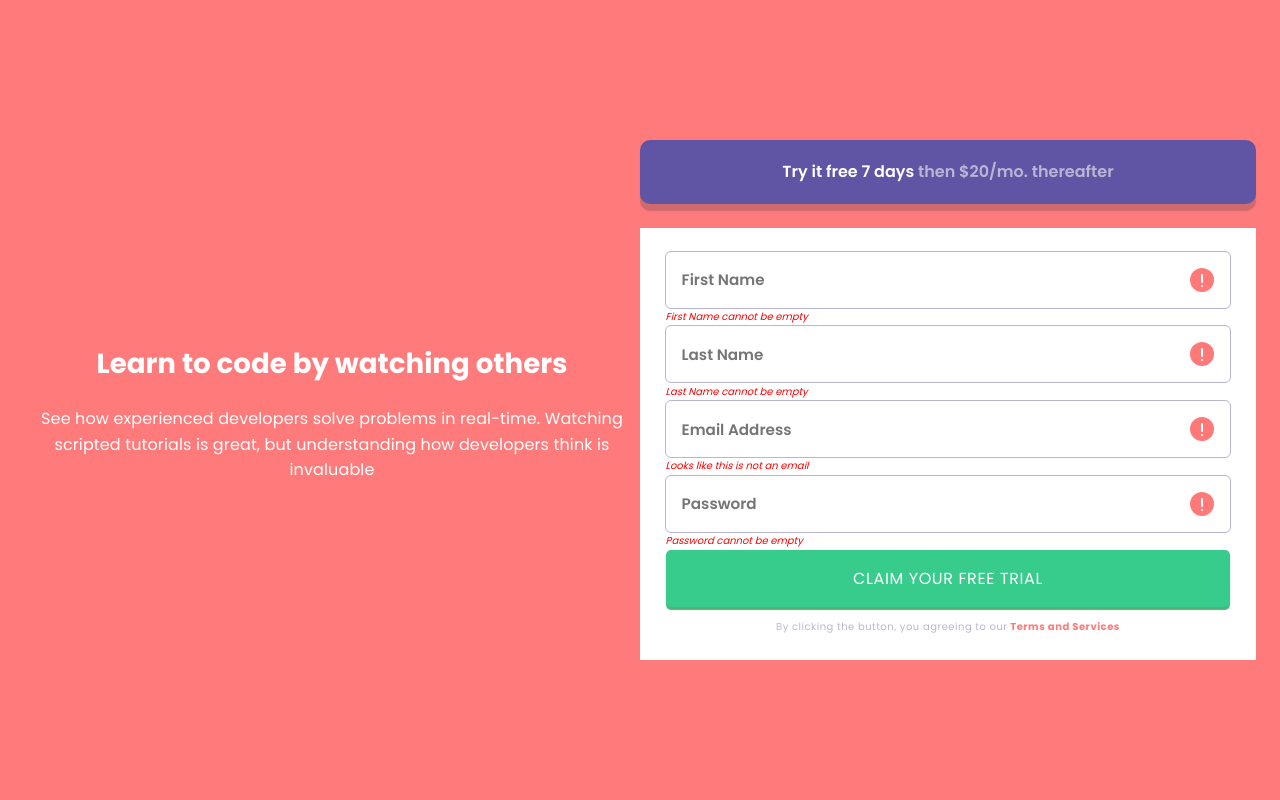
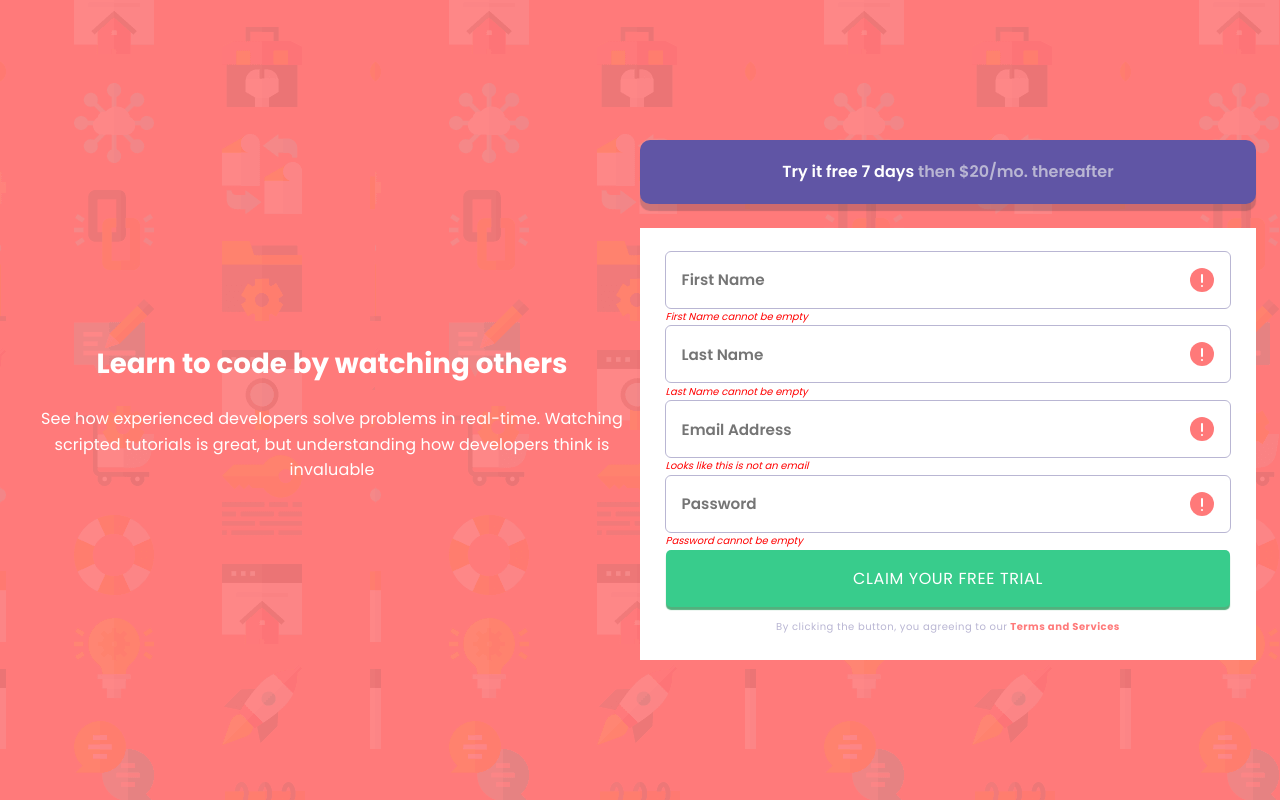
Before and after one commit to anmaras/component-with-sign-up-form, a React (Create React App) app: page / in a window 1280 px wide. Built offline with nearby package versions, Linux system fonts and the light colour scheme; the HTML template or start-up script is replaced by a standard one.

Commit message:
add condition for app bg img

```diff
--- a/src/App.js
+++ b/src/App.js
@@ -1,14 +1,17 @@
 import TextField from './components/forms/TextField/TextField';
 import Offer from './components/dumb/Offer/Offer';
 import Title from './components/dumb/Title/Title';
+import bgMobile from './assets/images/bg-intro-mobile.png';
+import bgDesktop from './assets/images/bg-intro-desktop.png';
 import './App.css';
 
 import React, { Component } from 'react';
 
 class App extends Component {
   render() {
+    const imageUrl = window.innerWidth < 1440 ? bgMobile : bgDesktop;
     return (
-      <div className="App">
+      <div className="App" style={{ backgroundImage: `url(${imageUrl})` }}>
         <section className="title-section">
           <Title />
         </section>
```
